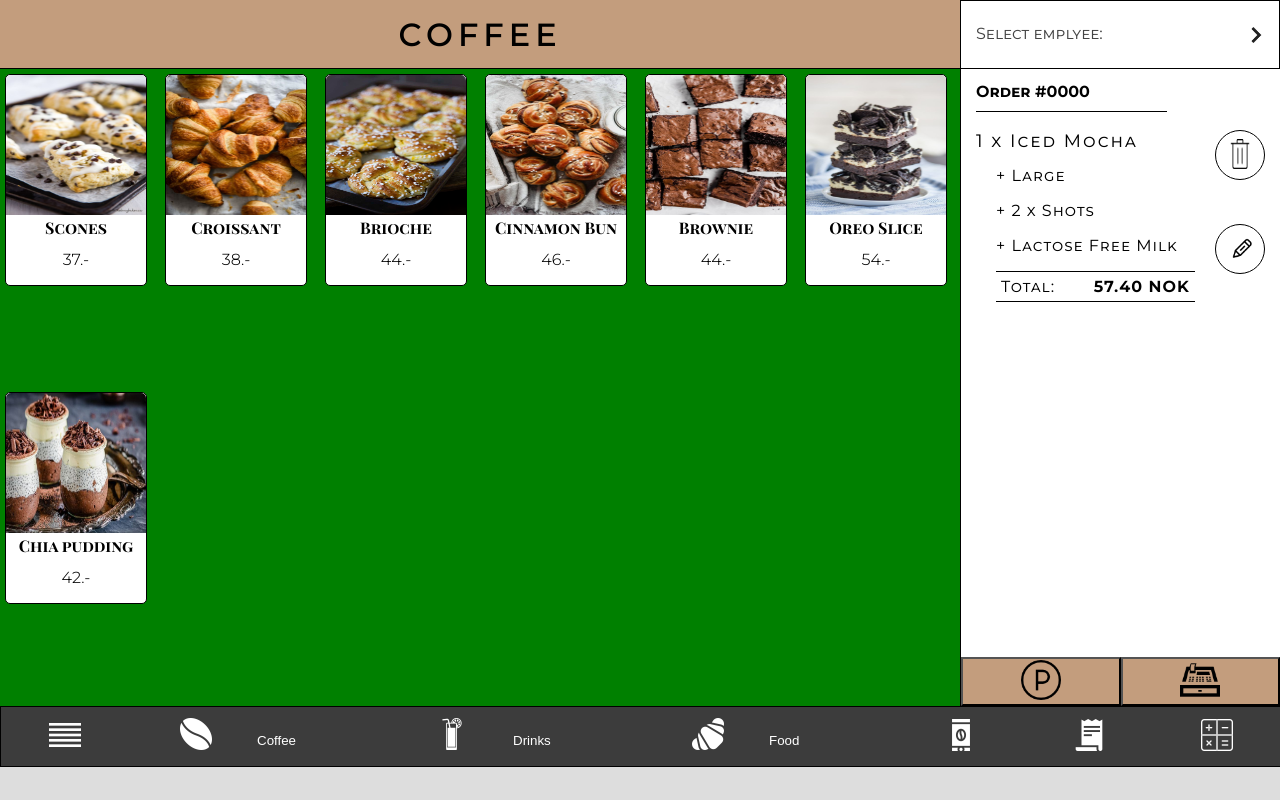
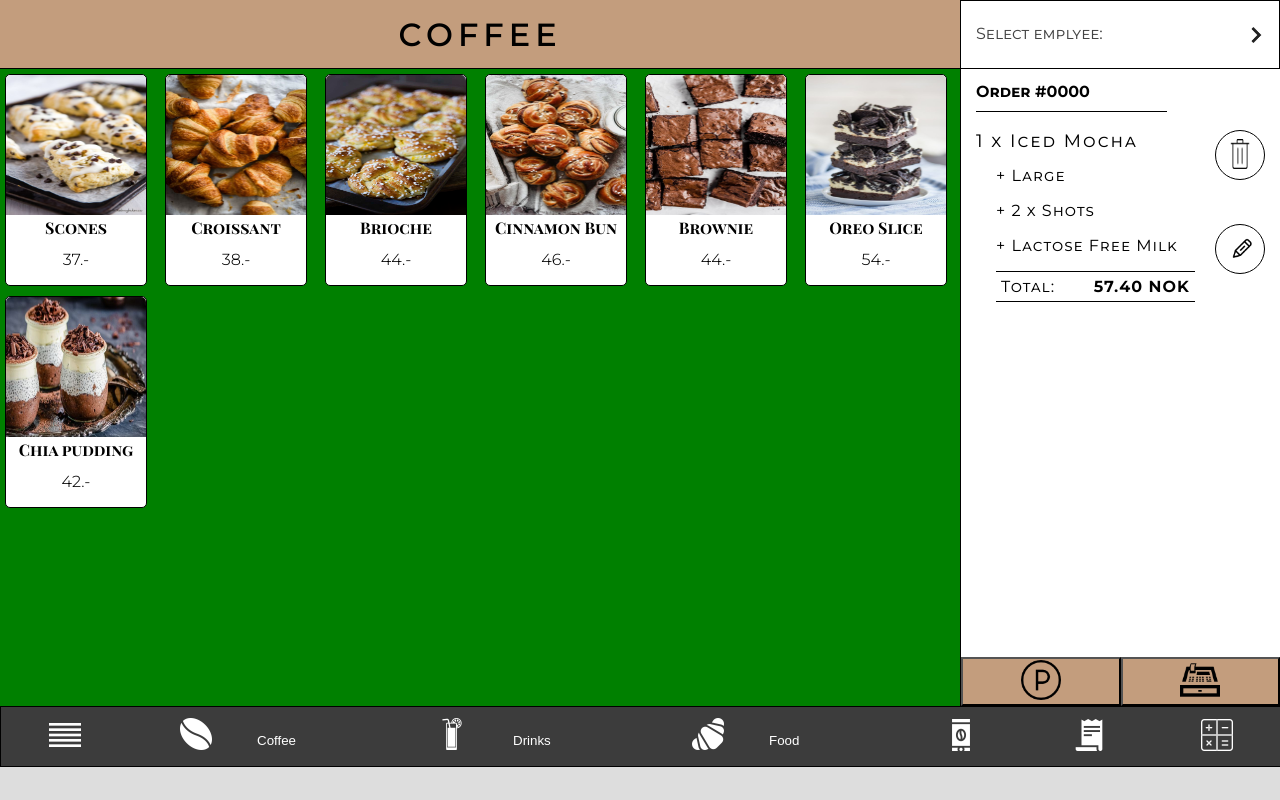
Before and after one commit to joakimgus/DS3801_Grensesnitt_Eksamen, a React (Create React App) app in the folder eksamen/: page / in a window 1280 px wide. Built offline with nearby package versions, Linux system fonts and the light colour scheme.

Commit message:
fixed posmaincontainer height

```diff
--- a/eksamen/src/css/POS/POS_ProductCard.css
+++ b/eksamen/src/css/POS/POS_ProductCard.css
@@ -3,7 +3,7 @@
         display: grid;
         grid-template-columns: repeat(auto-fit, minmax(140px, 1fr));
         grid-template-rows: repeat(auto-fit, minmax(210px, 1fr));
-        min-height: 39.8em;
+        min-height: 210px;
     }
 
     .posProductCard {
```
